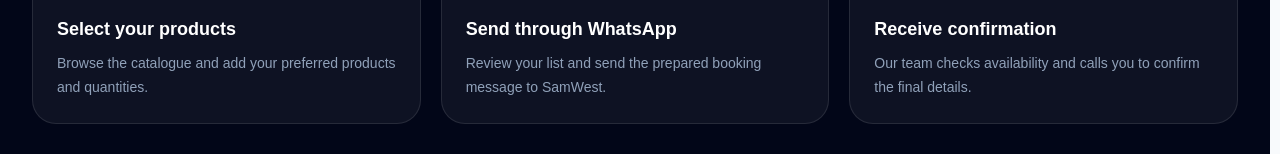
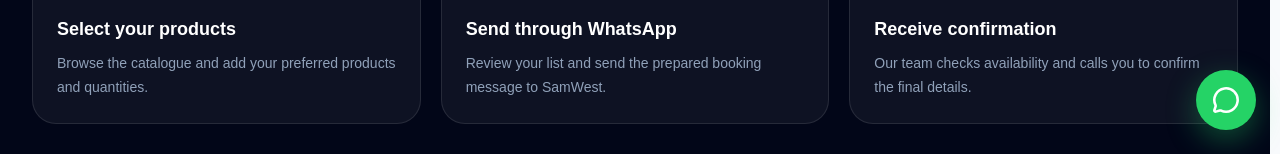
Before and after one commit to ainea26/SamWest-Frontend, a Next.js app: page / in a window 1280 px wide. Shown: the part 646-800 px from the top of the page. Built offline with nearby package versions, Linux system fonts and the light colour scheme; no server answers.

Commit message:
Polish booking interactions and add WhatsApp contact

```diff
--- a/app/providers.tsx
+++ b/app/providers.tsx
@@ -3,15 +3,14 @@
 import NextTopLoader from "nextjs-toploader";
 import type { ReactNode } from "react";
 
+import WhatsAppFloat from "@/components/ui/WhatsAppFloat";
 import { BookingProvider } from "@/context/BookingContext";
 
 type ProvidersProps = {
   children: ReactNode;
 };
 
-export default function Providers({
-  children,
-}: ProvidersProps) {
+export default function Providers({ children }: ProvidersProps) {
   return (
     <BookingProvider>
       <NextTopLoader
@@ -27,6 +26,8 @@ export default function Providers({
       />
 
       {children}
+
+      <WhatsAppFloat />
     </BookingProvider>
   );
 }
--- /dev/null
+++ b/components/ui/WhatsAppFloat.tsx
@@ -0,0 +1,112 @@
+"use client";
+
+import { MessageCircle } from "lucide-react";
+import { usePathname } from "next/navigation";
+
+const WHATSAPP_NUMBER = "254756348344";
+
+const WHATSAPP_MESSAGE = "Hello SamWest, I would like some assistance.";
+
+export default function WhatsAppFloat() {
+  const pathname = usePathname();
+
+  // Keep the customer WhatsApp button out of staff screens.
+  if (pathname.startsWith("/staff")) {
+    return null;
+  }
+
+  const whatsappUrl =
+    `https://wa.me/${WHATSAPP_NUMBER}` +
+    `?text=${encodeURIComponent(WHATSAPP_MESSAGE)}`;
+
+  return (
+    <div
+      className="
+        fixed
+        bottom-[max(14px,env(safe-area-inset-bottom))]
+        right-[max(14px,env(safe-area-inset-right))]
+        z-40
+        sm:bottom-6
+        sm:right-6
+      "
+    >
+      <a
+        href={whatsappUrl}
+        target="_blank"
+        rel="noopener noreferrer"
+        className="
+          group
+          relative
+          flex
+          h-13
+          w-13
+          items-center
+          justify-center
+          rounded-full
+          bg-[#25D366]
+          text-white
+          shadow-[0_10px_30px_rgba(37,211,102,0.35)]
+          ring-1
+          ring-black/5
+          transition
+          duration-300
+          hover:-translate-y-1
+          hover:scale-105
+          hover:bg-[#20bd5a]
+          hover:shadow-[0_14px_35px_rgba(37,211,102,0.45)]
+          focus:outline-none
+          focus-visible:ring-4
+          focus-visible:ring-emerald-200
+          active:scale-95
+          sm:h-15
+          sm:w-15
+        "
+        aria-label="Chat with SamWest on WhatsApp"
+        title="Chat with SamWest on WhatsApp"
+      >
+        <MessageCircle
+          className="h-6 w-6 sm:h-7 sm:w-7"
+          strokeWidth={2.2}
+          aria-hidden="true"
+        />
+
+        <span
+          className="
+            pointer-events-none
+            absolute
+            right-full
+            mr-3
+            hidden
+            whitespace-nowrap
+            rounded-lg
+            bg-slate-950
+            px-3
+            py-2
+            text-xs
+            font-bold
+            text-white
+            opacity-0
+            shadow-lg
+            transition
+            duration-200
+            group-hover:opacity-100
+            lg:block
+          "
+        >
+          Chat on WhatsApp
+          <span
+            className="
+              absolute
+              left-full
+              top-1/2
+              -translate-y-1/2
+              border-4
+              border-transparent
+              border-l-slate-950
+            "
+          />
+        </span>
+      </a>
+    </div>
+  );
+}
```
